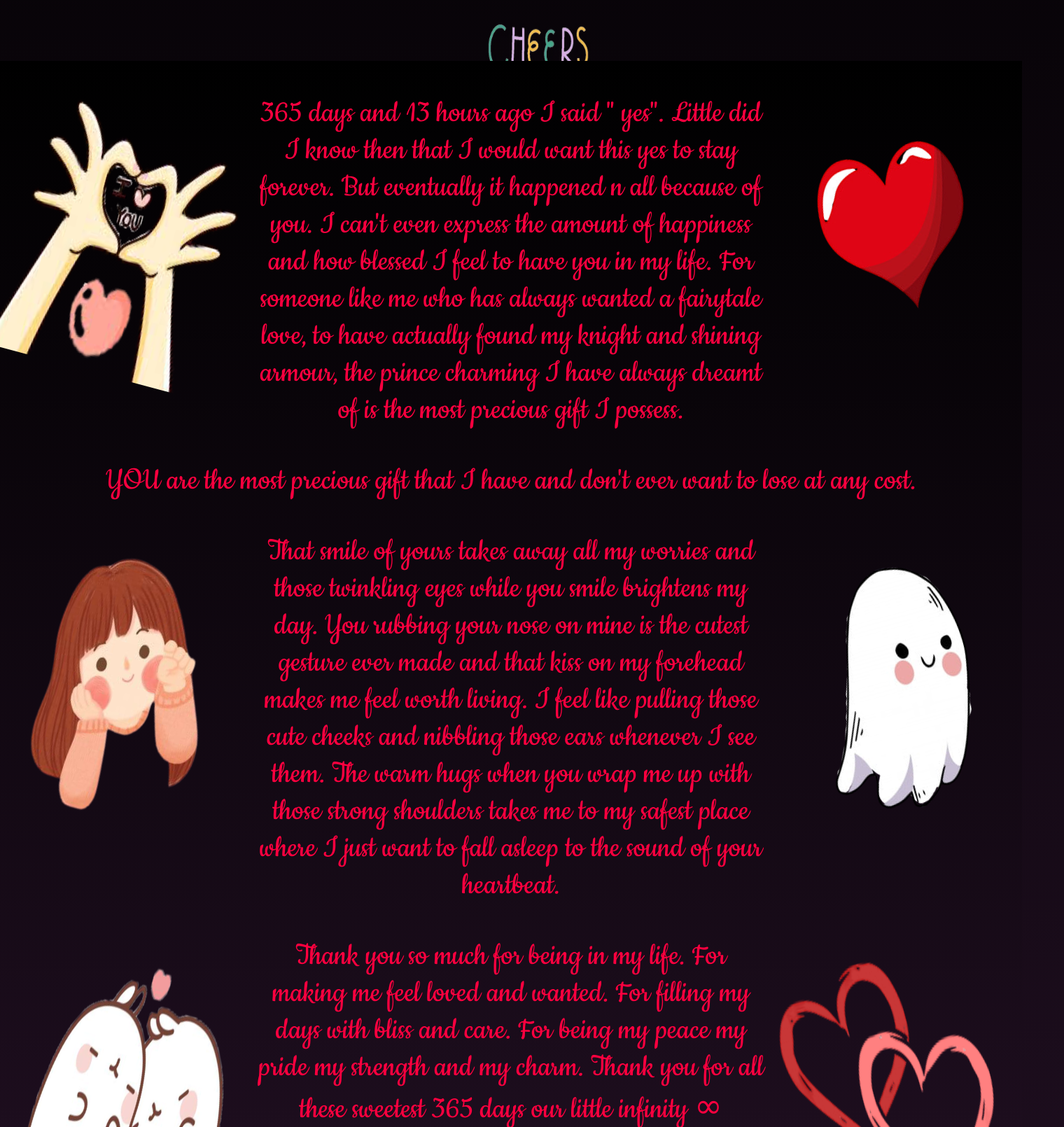
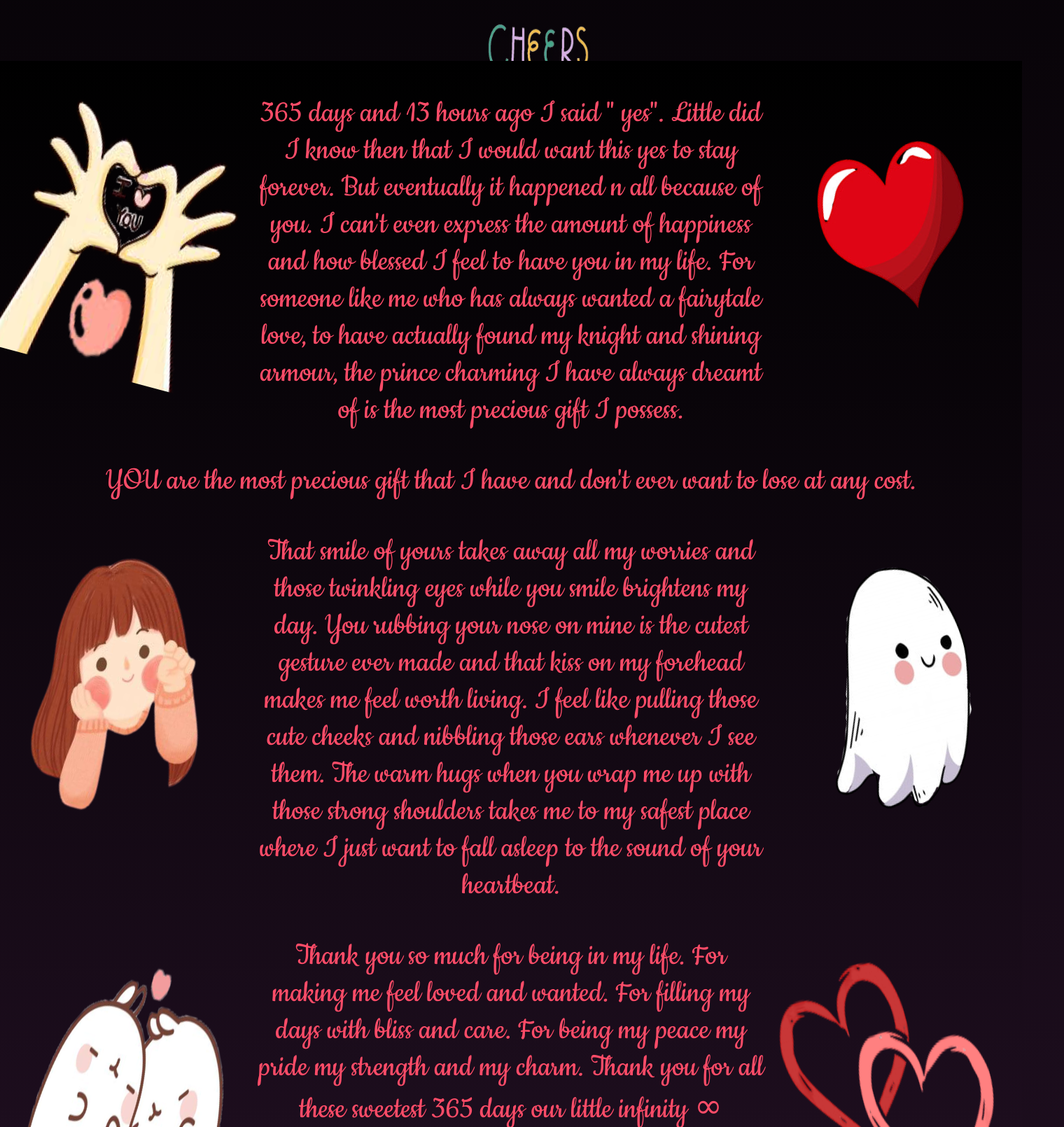
Before and after one commit to Subhlaxmi179/one, a PHP site: page /date.html in a window 1520 px wide. Shown: the part 663-2273 px from the top of the page at 70% size. Run offline with PHP 8.4, Linux system fonts and the light colour scheme; some libraries are stand-ins or nearby versions; some web fonts are replaced.

Commit message:
Update datestyle.css

```diff
--- a/css/datestyle.css
+++ b/css/datestyle.css
@@ -94,7 +94,7 @@ text-decoration: none;
 p
 {font-family: 'Cookie', cursive;
 font-size: 3em;
-color:#ff003f;
+color:#ff4c68;
 }
 .cake{
   position:relative;
```
